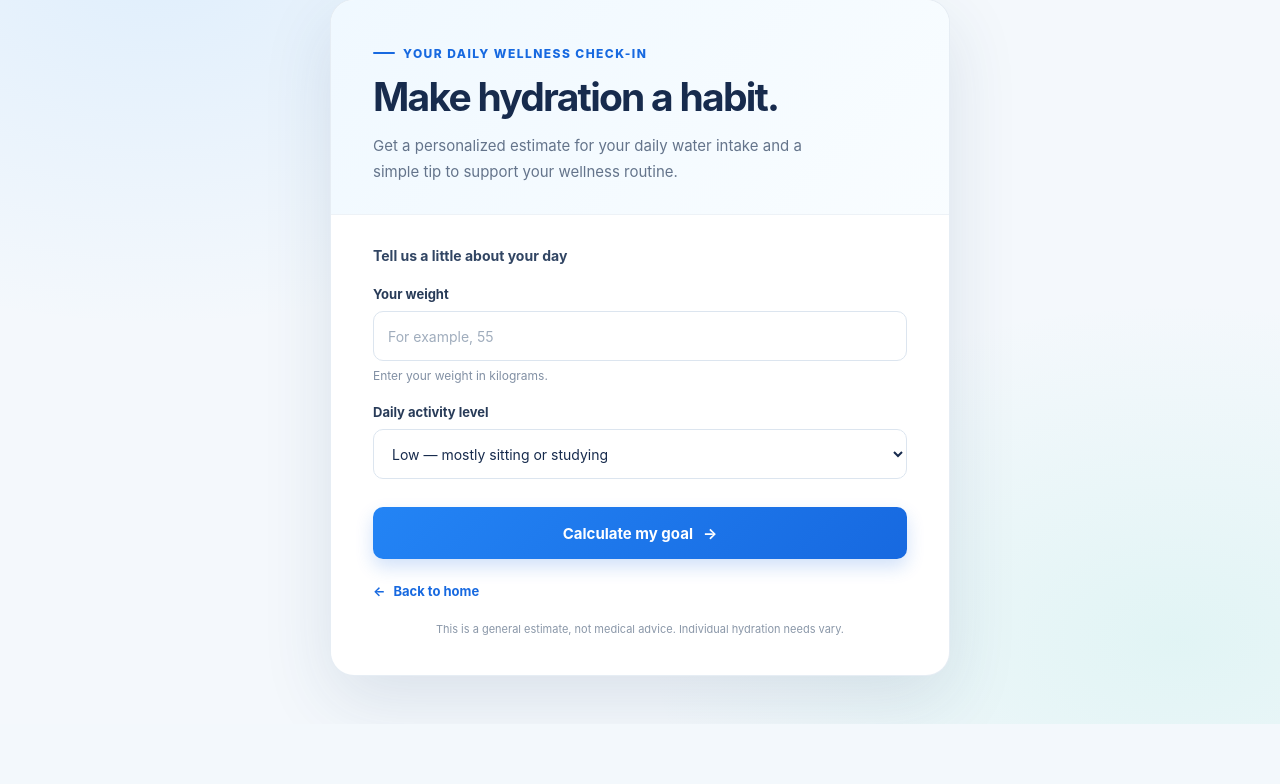
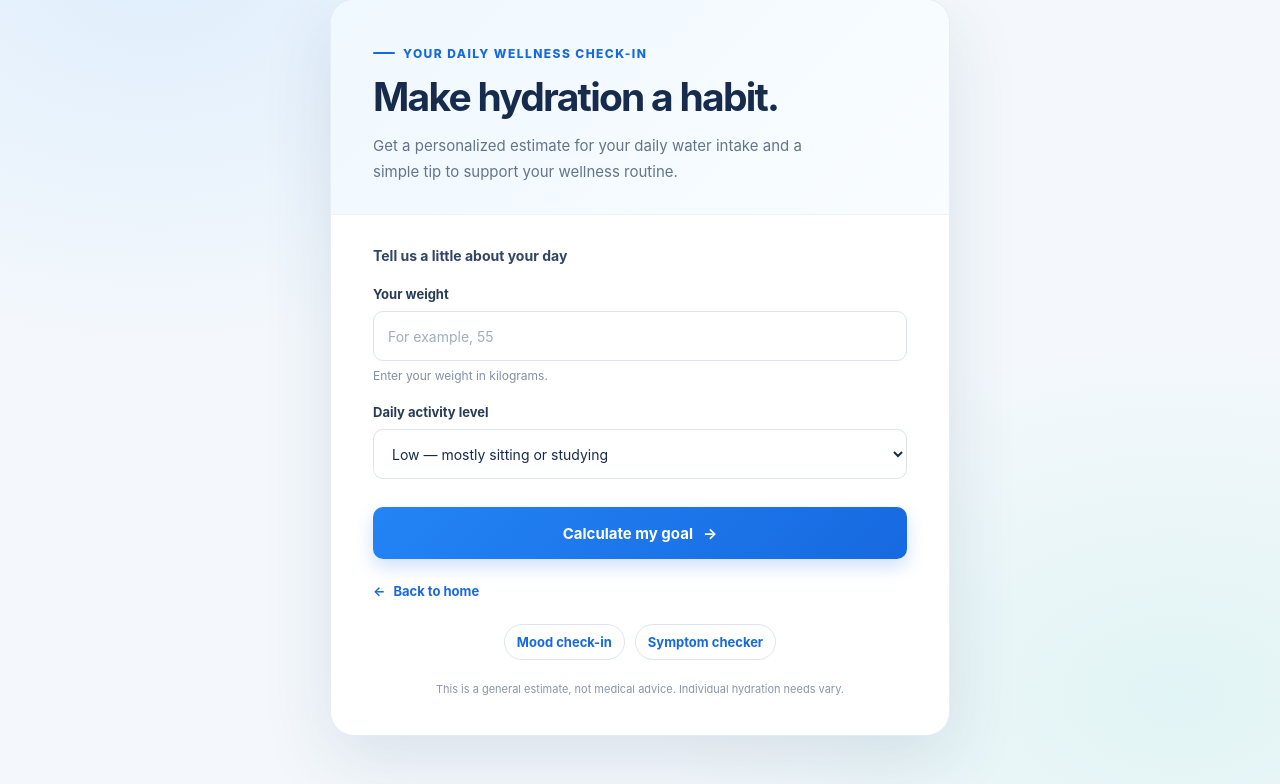
Before and after one commit to Reshmi-Sera-Alex/nature-scan, a Flask app: page / in a window 1280 px wide. Shown: the part 107-891 px from the top of the page. Before the commit the page ends 831 px from the top, so only its background shows below. Run offline with Flask 3, Linux system fonts and the light colour scheme.

Commit message:
Add Mood and Symptom links to health template

```diff
--- a/templates/health.html
+++ b/templates/health.html
@@ -202,7 +202,8 @@
         }
 
         button:focus-visible,
-        .back-link:focus-visible {
+        .back-link:focus-visible,
+        .feature-nav a:focus-visible {
             outline: 3px solid rgba(23, 105, 224, 0.35);
             outline-offset: 3px;
         }
@@ -257,6 +258,29 @@
             color: var(--blue-dark);
             text-decoration: underline;
             text-underline-offset: 3px;
+        }
+
+        .feature-nav {
+            display: flex;
+            justify-content: center;
+            flex-wrap: wrap;
+            gap: 10px;
+            margin: 24px 0 0;
+        }
+
+        .feature-nav a {
+            padding: 9px 12px;
+            border: 1px solid #dce5ef;
+            border-radius: 999px;
+            color: var(--blue);
+            font-size: 13px;
+            font-weight: 700;
+            text-decoration: none;
+        }
+
+        .feature-nav a:hover {
+            background: #eff7ff;
+            color: var(--blue-dark);
         }
 
         .footer-note {
@@ -364,6 +388,11 @@
                     <span aria-hidden="true">←</span> Back to home
                 </a>
 
+                <nav class="feature-nav" aria-label="Other wellness features">
+                    <a href="/mood">Mood check-in</a>
+                    <a href="/symptoms">Symptom checker</a>
+                </nav>
+
                 <p class="footer-note">
                     This is a general estimate, not medical advice. Individual hydration needs vary.
                 </p>
```
